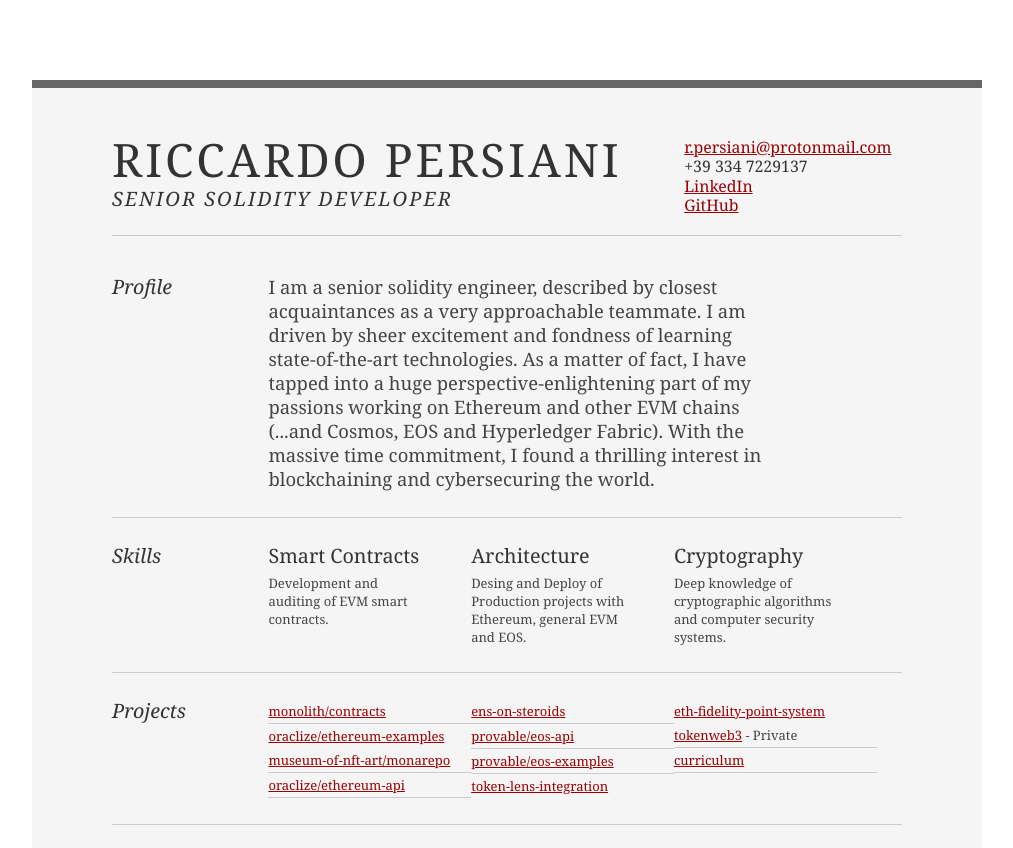
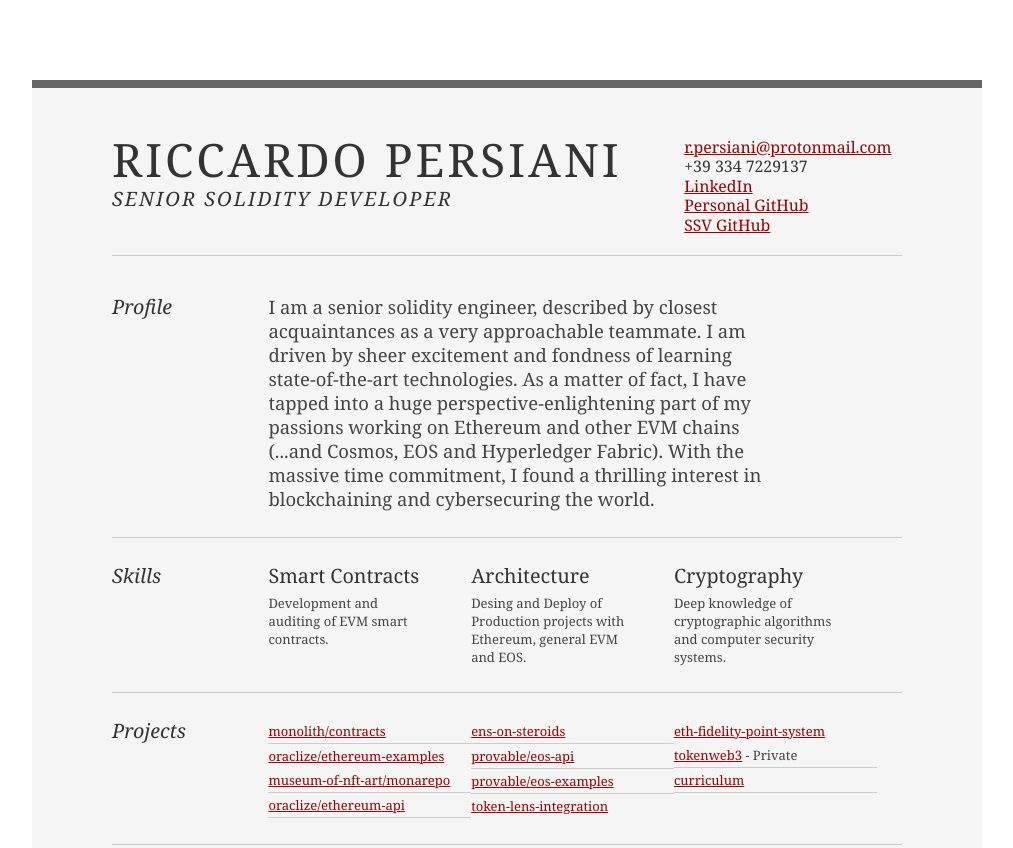
Before and after one commit to riccardopersiani/riccardopersiani.github.io, a plain HTML site: page index.html in a window 1280 px wide. Shown: the top 848 px of the page, without its empty margins (133-1146 px from the left). Drawn offline with Linux system fonts and the light colour scheme.

Commit message:
chore: <- add ssv github

```diff
--- a/index.html
+++ b/index.html
@@ -28,7 +28,8 @@
                 <h3><a href="mailto:r.persiani@protonmail.com">r.persiani@protonmail.com</a></h3>
                 <h3>+39 334 7229137</h3>
                 <h3><a href="https://www.linkedin.com/in/riccardo-persiani/">LinkedIn</a></h3>
-                <h3><a href="https://github.com/riccardopersiani">GitHub</a></h3>
+                <h3><a href="https://github.com/riccardopersiani">Personal GitHub</a></h3>
+                <h3><a href="https://github.com/riccardo-ssvlabs">SSV GitHub</a></h3>
               </div>
             </div>
           </div>
```
